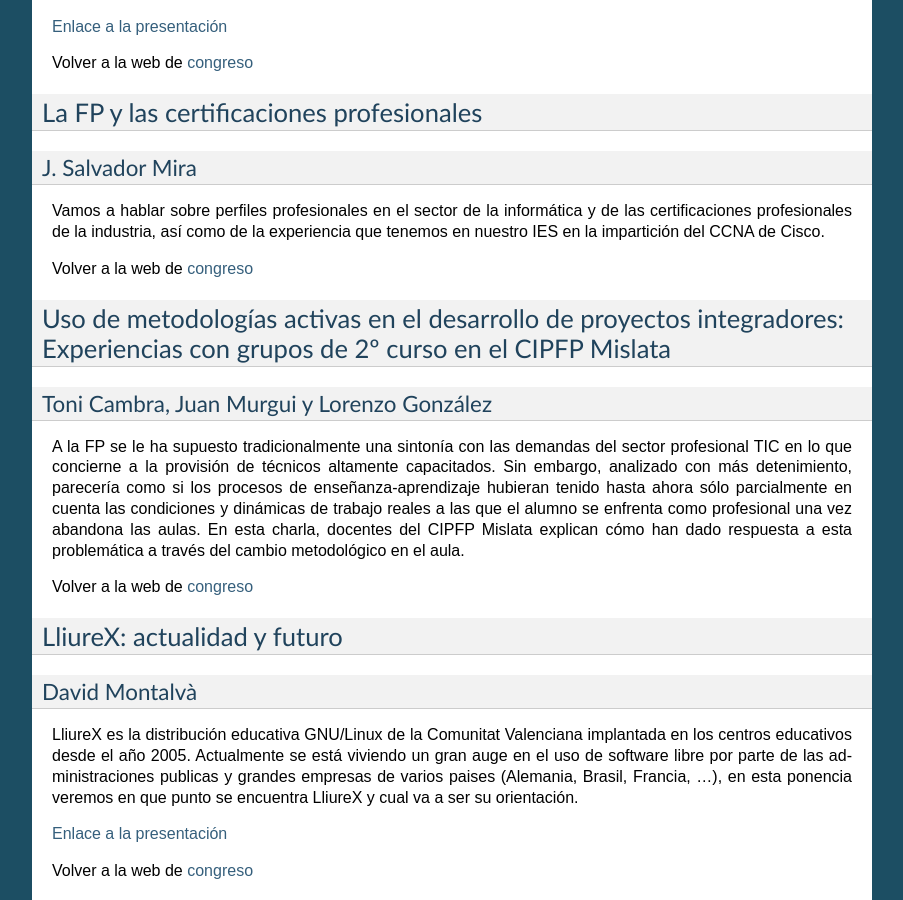
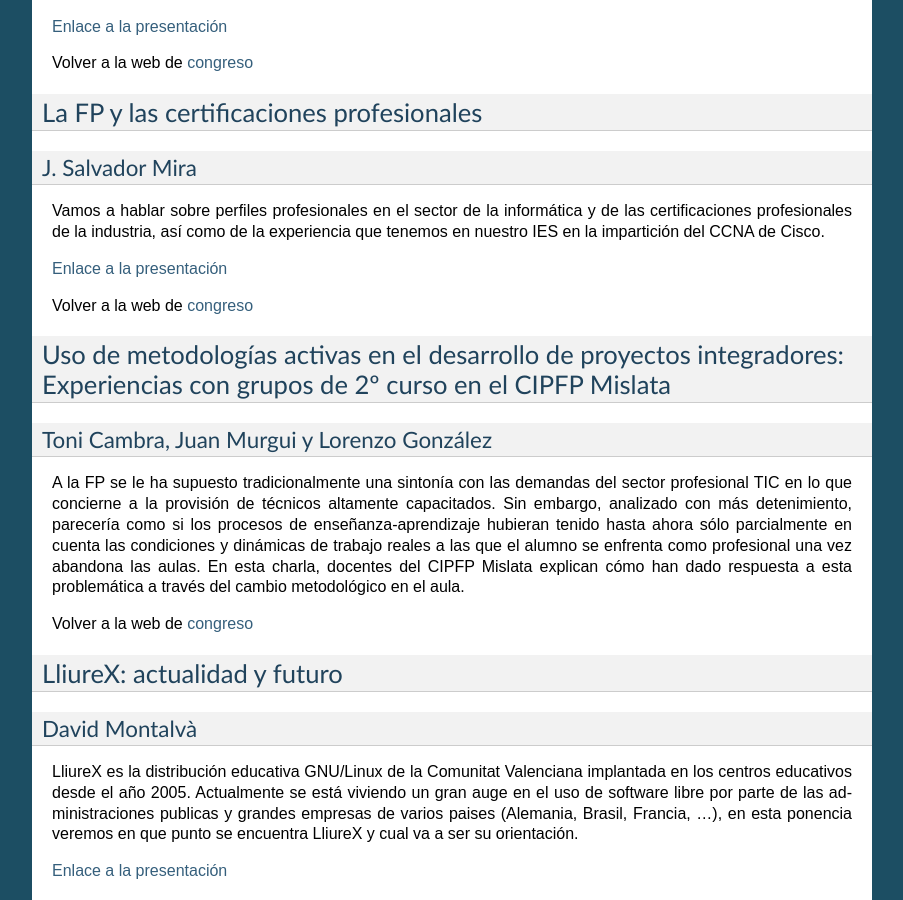
Before and after one commit to pnapi/web-pnapi-archivo, a Sphinx documentation site: the page built from source/congreso/2014/ponencias.rst, in a window 1280 px wide and 900 px high, scrolled down 2766 px. Shown: the whole window, without its empty margins (198-1101 px from the left). Built offline with Sphinx 7.4.7, drawn with Linux system fonts in a browser that asks for light colours.

Commit message:
Añado enlace Prezi Salva Mira

```diff
--- a/source/congreso/2014/ponencias.rst
+++ b/source/congreso/2014/ponencias.rst
@@ -130,6 +130,8 @@ J. Salvador Mira
 
 Vamos a hablar sobre perfiles profesionales en el sector de la informática y de las certificaciones profesionales de la industria, así como de la experiencia que tenemos en nuestro IES en la impartición del CCNA de Cisco.
 
+`Enlace a la presentación <http://prezi.com/8evh7xrbiqhh/ciclos-formativos-y-certificaciones-profesionales-de-informatica/>`_
+
 Volver a la web de congreso_
 
 .. _metodologia:
```
